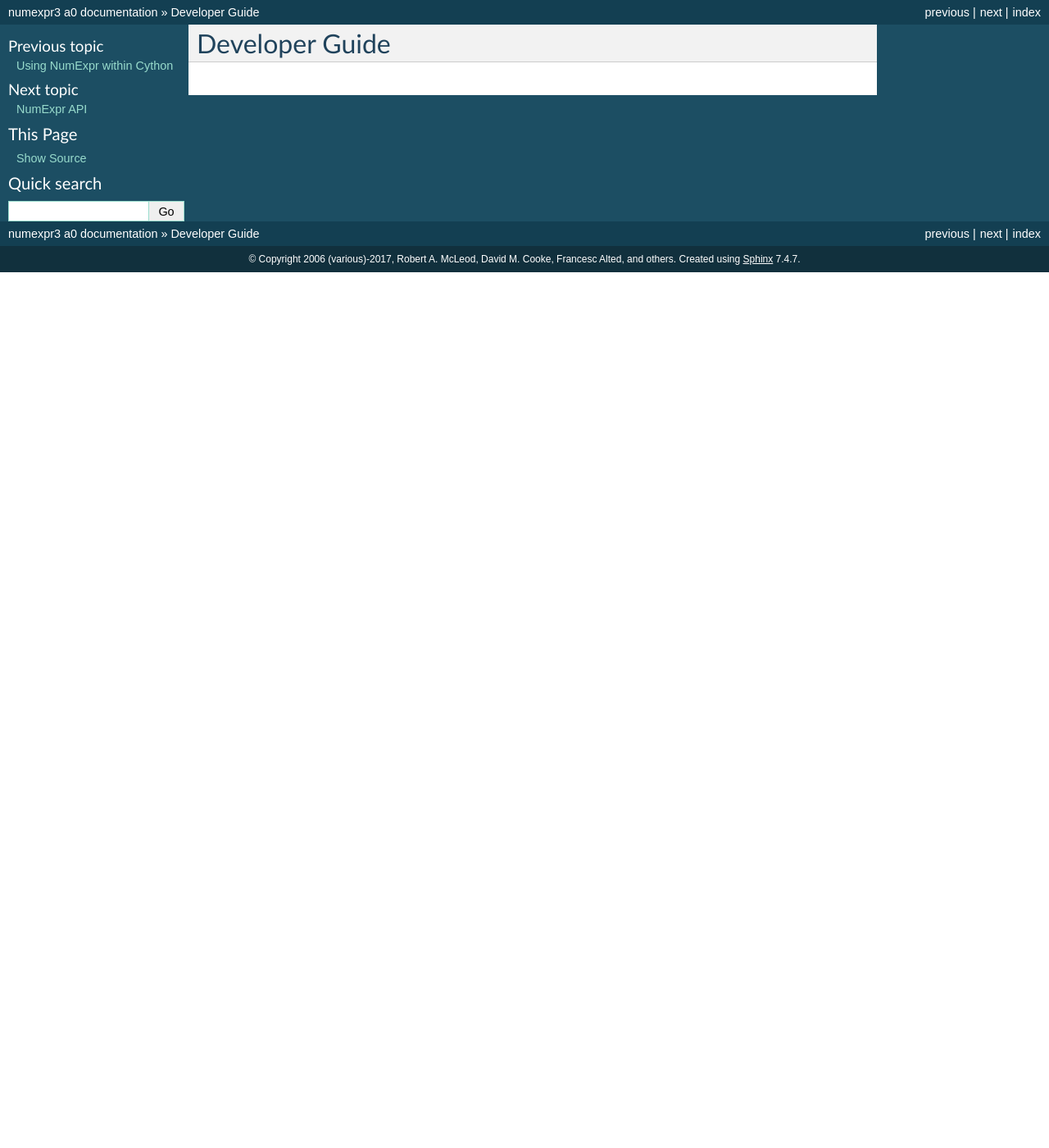
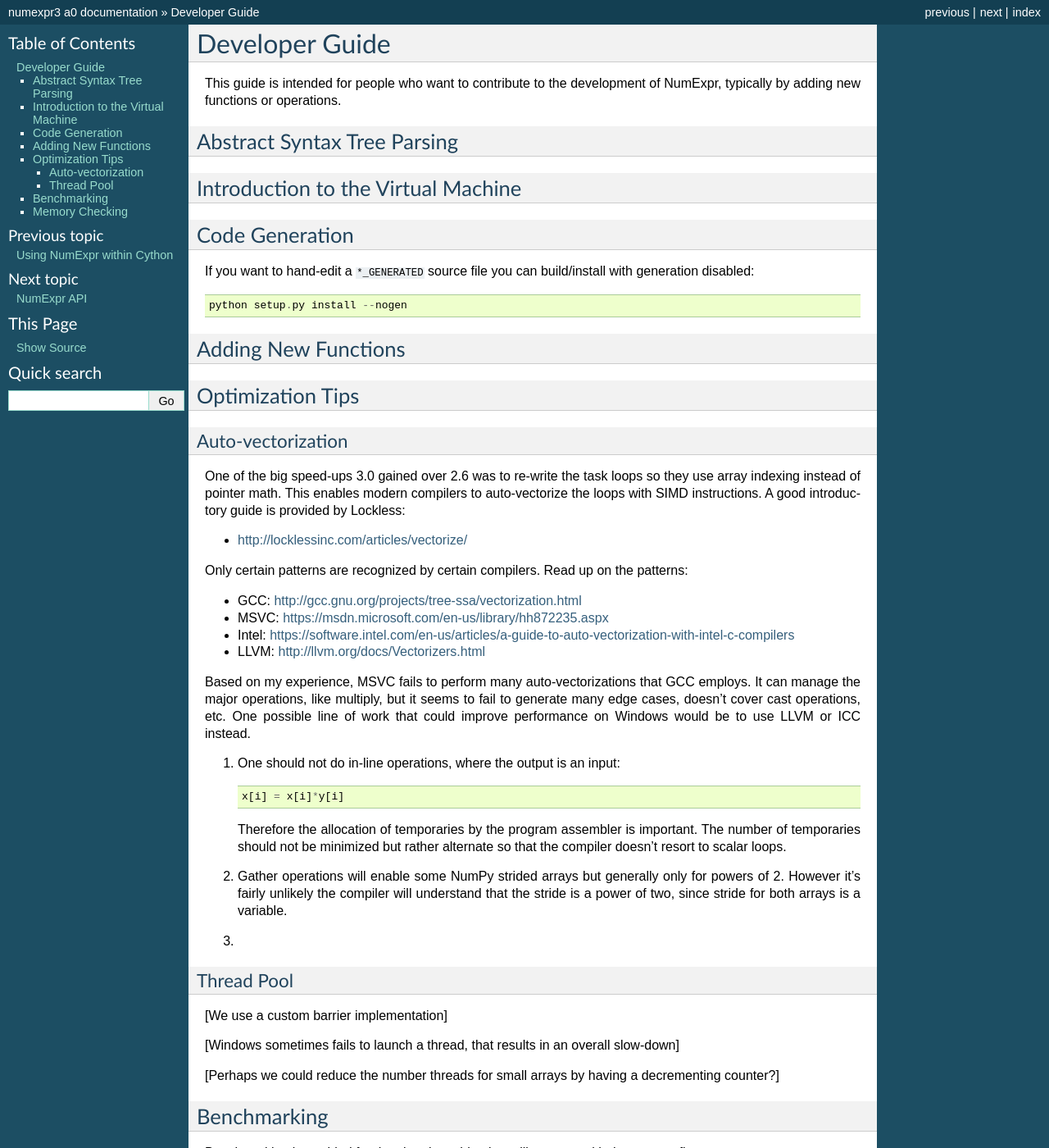
Before and after one commit to pydata/numexpr, a Sphinx documentation site: the page built from doc/dev_guide.rst, in a window 1280 px wide and 1400 px high. Shown: the whole window at 82% size. Built offline with Sphinx 7.4.7, drawn with Linux system fonts in a browser that asks for light colours; formulas are drawn with MathJax 3; the version number could not be read and is left out; some of the changed text lies outside the part shown.

```diff
--- a/RELEASE_NOTES.rst
+++ b/RELEASE_NOTES.rst
@@ -48,6 +48,9 @@
 * consider renaming KIND_SCALAR to KIND_CONST
 * Don't overwrite PyObject_HEAD in pickling
 * documentation and tutorial RSTs
+  - Probably we will have to tag to get a seperate branch docs?
+    http://docs.readthedocs.io/en/latest/versions.html
+
 * optimization
   1. BLOCK_SIZE
     - Optimize by dtype.itemsize?
--- a/doc/dev_guide.rst
+++ b/doc/dev_guide.rst
@@ -1,2 +1,100 @@
 Developer Guide
 ===============
+
+This guide is intended for people who want to contribute to the development
+of NumExpr, typically by adding new functions or operations.
+
+Abstract Syntax Tree Parsing
+----------------------------
+
+Introduction to the Virtual Machine
+-----------------------------------
+
+Code Generation
+---------------
+
+If you want to hand-edit a :code:`*_GENERATED` source file you can build/install
+with generation disabled::
+
+    python setup.py install --nogen
+
+
+Adding New Functions
+--------------------
+
+
+Optimization Tips
+-----------------
+
+Auto-vectorization
+^^^^^^^^^^^^^^^^^
+
+One of the big speed-ups 3.0 gained over 2.6 was to re-write the task loops so
+they use array indexing instead of pointer math. This enables modern compilers
+to auto-vectorize the loops with SIMD instructions. A good introductory guide
+is provided by Lockless:
+
+* http://locklessinc.com/articles/vectorize/
+
+Only certain patterns are recognized by certain compilers. Read up on the
+patterns:
+
+* GCC: http://gcc.gnu.org/projects/tree-ssa/vectorization.html
+* MSVC: https://msdn.microsoft.com/en-us/library/hh872235.aspx
+* Intel: https://software.intel.com/en-us/articles/a-guide-to-auto-vectorization-with-intel-c-compilers
+* LLVM: http://llvm.org/docs/Vectorizers.html
+
+Based on my experience, MSVC fails to perform many auto-vectorizations that
+GCC employs. It can manage the major operations, like multiply, but it seems
+to fail to generate many edge cases, doesn't cover cast operations, etc. One
+possible line of work that could improve performance on Windows would be to use
+LLVM or ICC instead.
+
+1. One should not do in-line operations, where the output is an input::
+
+       x[i] = x[i]*y[i]
+
+   Therefore the allocation of temporaries by the program assembler is important.
+   The number of temporaries should not be minimized but rather alternate so that
+   the compiler doesn't resort to scalar loops.
+
+2. Gather operations will enable some NumPy strided arrays but generally only
+   for powers of 2. However it's fairly unlikely the compiler will understand
+   that the stride is a power of two, since stride for both arrays is a
+   variable.
+3.
+
+Thread Pool
+^^^^^^^^^^^
+
+[We use a custom barrier implementation]
+
+[Windows sometimes fails to launch a thread, that results in an overall slow-down]
+
+[Perhaps we could reduce the number threads for small arrays by having a decrementing
+counter?]
+
+Benchmarking
+------------
+
+Benchmarking is enabled for the virtual machine by calling setup with the
+:code:`--bench` flag, e.g.::
+
+    python setup.py install --bench
+
+
+
+
+Memory Checking
+---------------
+
+We use :code:`valgrind` on Linux to test the virtual machine for memory leaks,
+invalid reads and writes, and other troublesome C bugs.  Typical usage::
+
+    valgrind --tool=memcheck --leak-check=full -v --suppressions=valgrind-python.supp \
+                                          python -E -tt numexpr3/tests/simple_ne3.py
+
+There will be a handful of results from CPython standard libaries.  Search
+for occurances of 'numexpr' to see if any of the virtual machine is leaking.
+The suppression file is valid for Python <= 3.5.  With Python 3.6 :code:`valgrind`
+will generate about 100,000 false positives as the memory management was changed.
```
